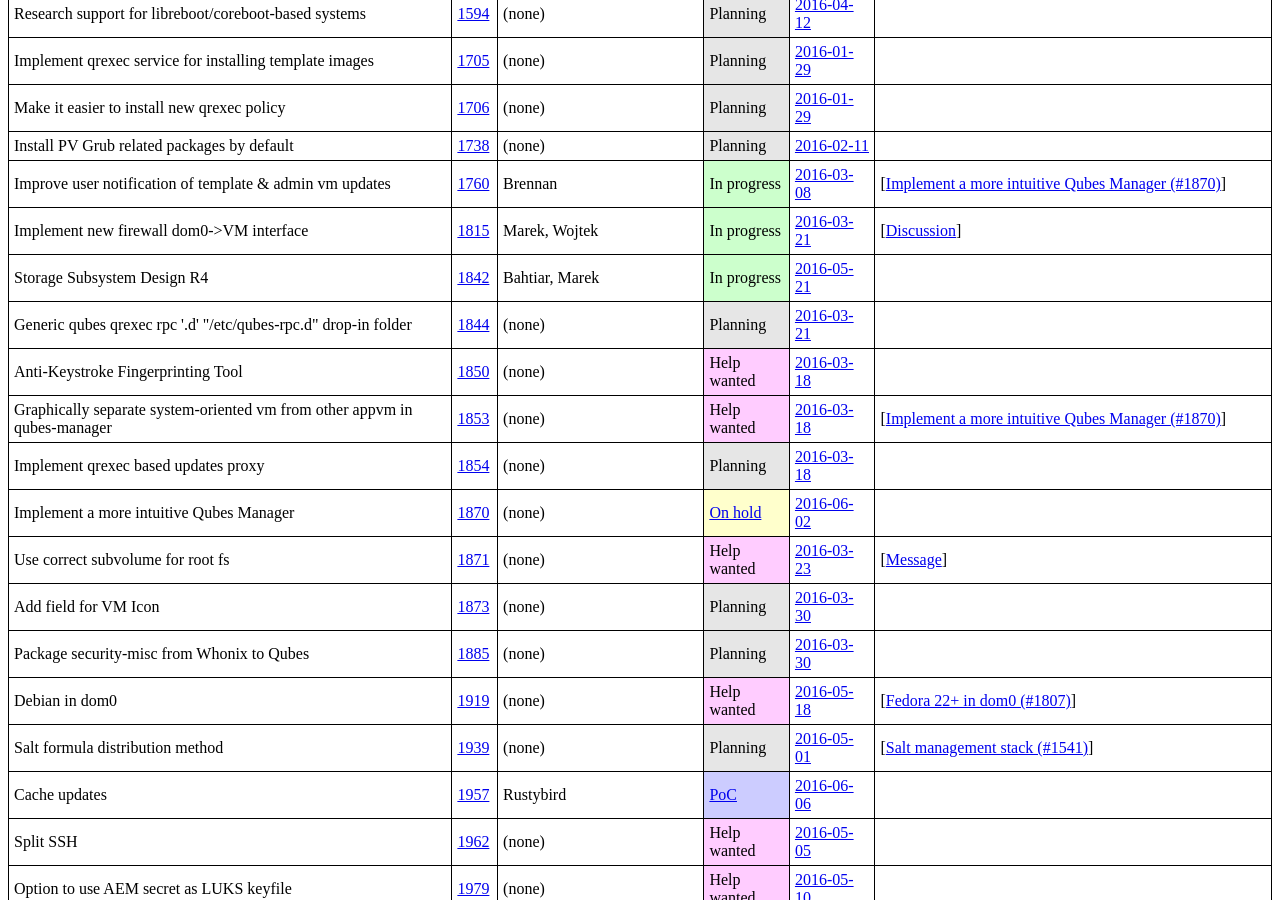
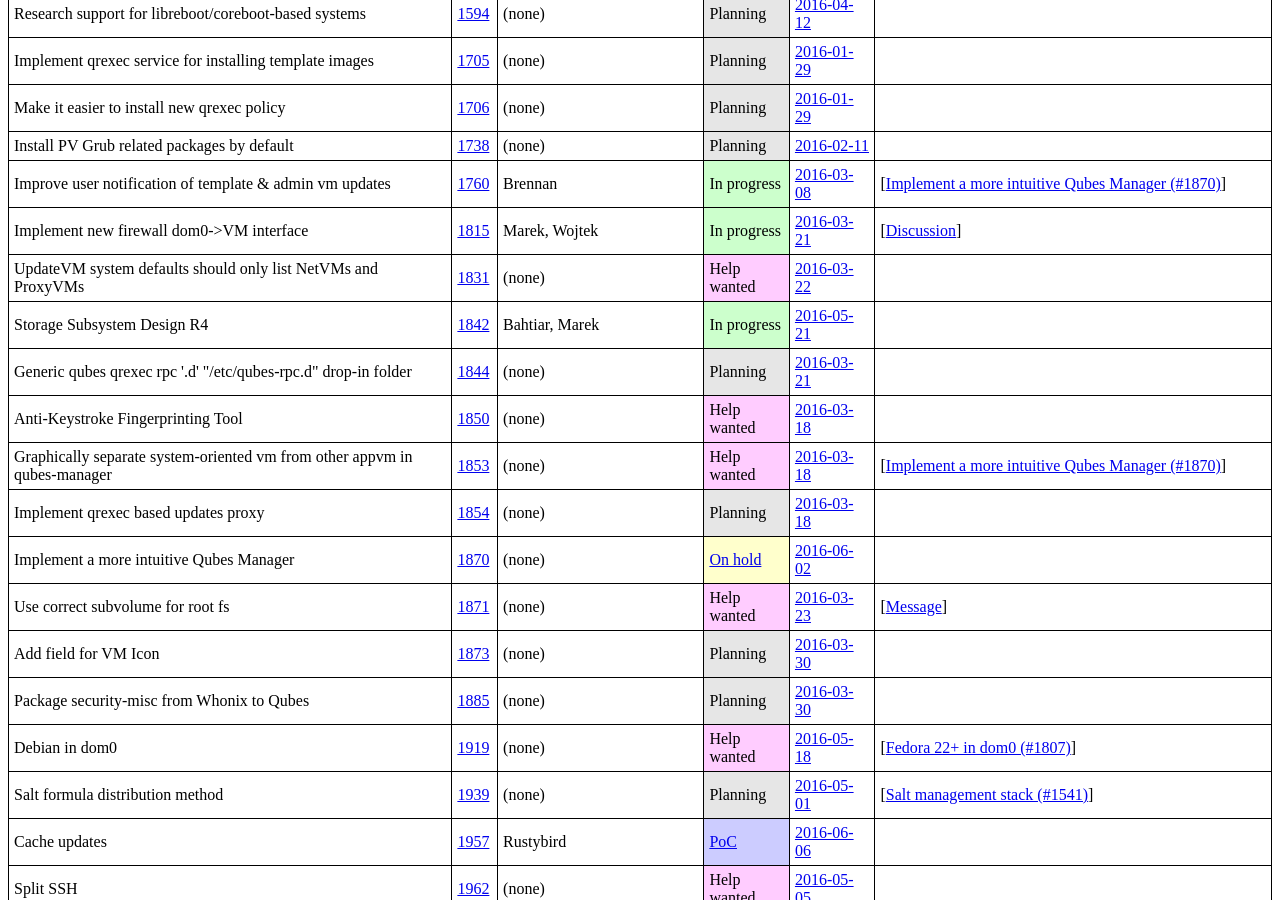
Before and after one commit to QubesOS/qubes-issues, a Jekyll site: the page built from index.md, in a window 1280 px wide and 900 px high, scrolled down 3053 px. Built offline with Jekyll 4.4.1, drawn with Linux system fonts in a browser that asks for light colours.

Commit message:
Track #1831

```diff
--- a/_data/features.yml
+++ b/_data/features.yml
@@ -1052,6 +1052,21 @@
   - desc   :
     url    :
 
+- name   : UpdateVM system defaults should only list NetVMs and ProxyVMs
+  issue  : 1831
+  devs   :
+  status :
+    term   : Help wanted
+    url    :
+  updated:
+    date   : 2016-03-22
+    url    : https://github.com/QubesOS/qubes-issues/issues/1831#issuecomment-200070697
+  info   :
+  - desc   :
+    url    :
+  - desc   :
+    url    :
+
 - name   : Storage Subsystem Design R4
   issue  : 1842
   devs   : Bahtiar, Marek
```
